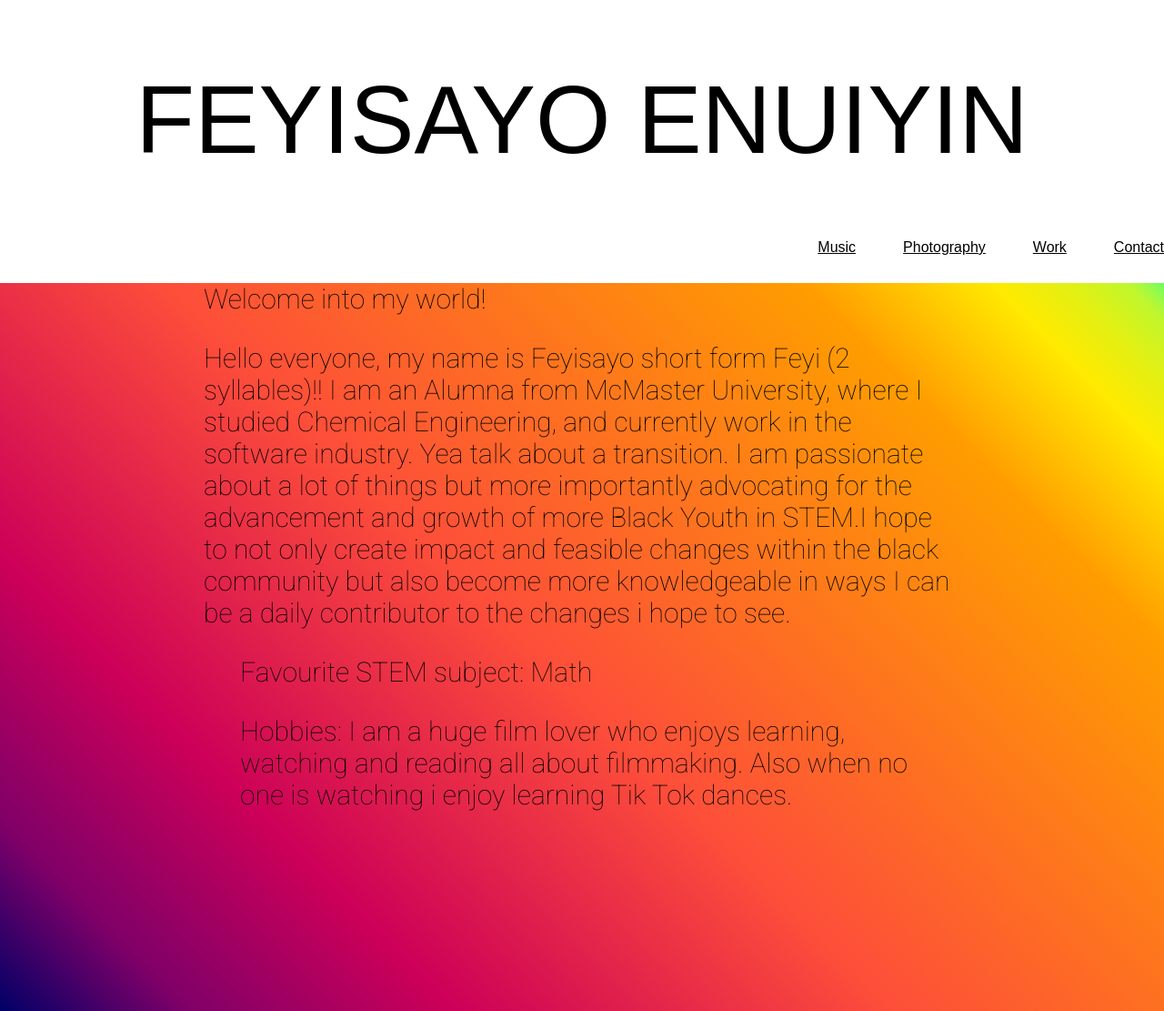
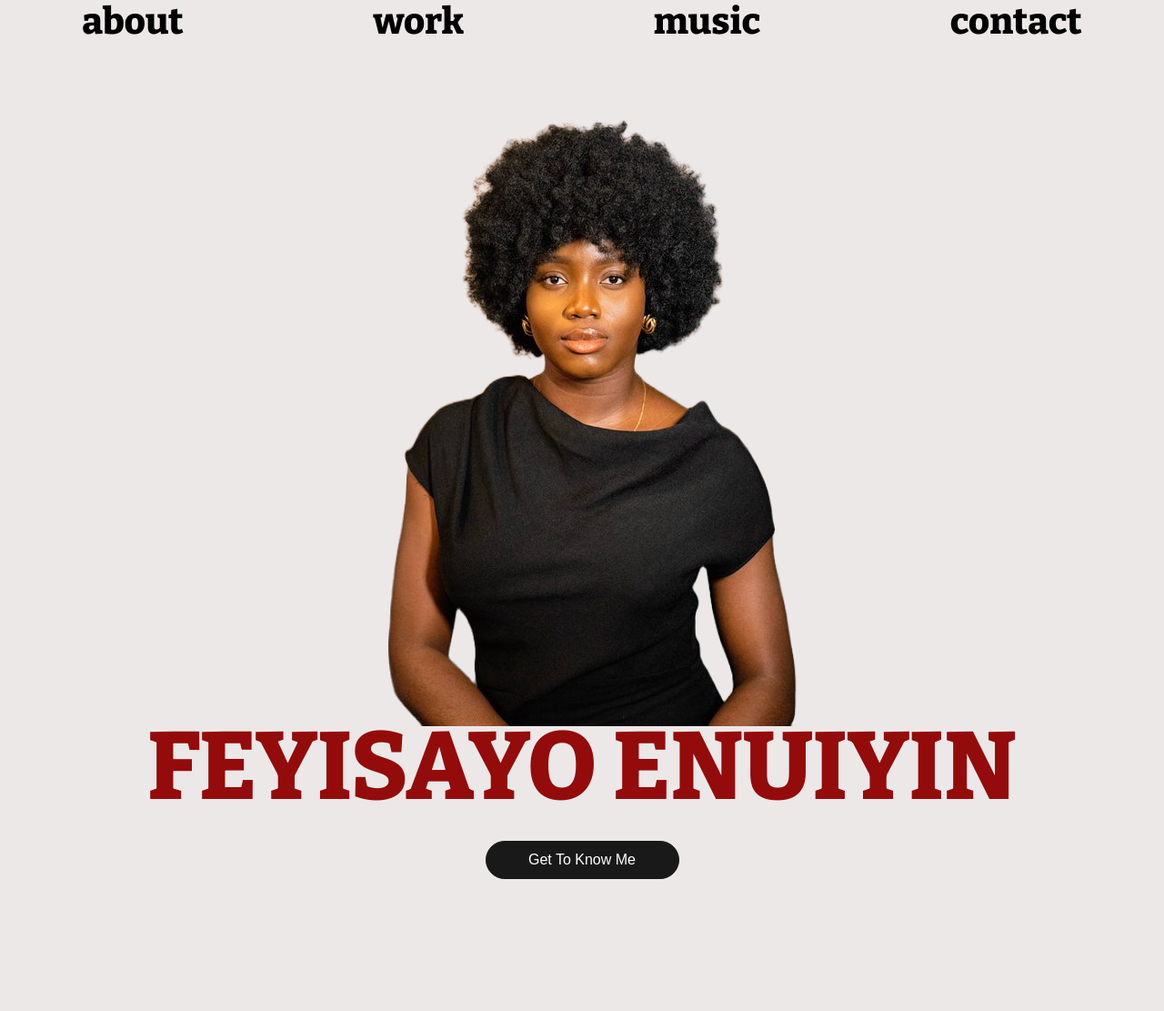
Before and after one commit to blckwhtnud/Feyisayo-Personal-Website, an Eleventy site: page index.html in a window 1280 px wide. Shown: the whole page at 91% size. After the commit the page ends 966 px from the top, so only its background shows below. Built offline with nearby package versions, Linux system fonts and the light colour scheme; Eleventy itself is replaced by a stand-in of ours; files that its build step writes are made by us from their sources.

Commit message:
landing page redeisgn

```diff
--- a/_includes/layout.html
+++ b/_includes/layout.html
@@ -4,7 +4,7 @@
 <head>
   <title>Feyisayo Enuiyin</title>
   <!-----what is this is this the title of the website or page-->
-  <link rel="stylesheet" href="/assets/style.css" </head>
+  <link rel="stylesheet" href="/assets/style.css"> </head>
 
 <body>
 
--- /dev/null
+++ b/assets/landingpage.css
@@ -0,0 +1,124 @@
+@import url("https://fonts.googleapis.com/css2?family=Bitter:wght@400;800&display=swap");
+body {
+  margin: 0;
+  height: 100%;
+  font-family: Bitter;
+}
+html {
+  background-color: #ece8e8;
+  min-height: 100vh;
+  width: 100vw;
+}
+.navigation {
+  display: flex;
+  display: flex;
+  align-content: flex-end;
+  justify-content: space-around;
+  flex-wrap: wrap;
+}
+.navigation a {
+  margin-right: 28px;
+  font-family: bitter;
+  font-weight: 800;
+  font-size: 40;
+  text-decoration: none;
+  color: black;
+}
+.navigation a:last-child {
+  margin-right: 0;
+}
+h1 {
+  font-size: 105px;
+
+  position: relative;
+  bottom: 18px;
+  color: #940b0b;
+  margin: 0;
+  text-transform: uppercase;
+}
+h2 {
+  font-size: 40;
+  font-weight: 400;
+  margin-bottom: 28;
+  height: 40px;
+}
+.aboutpage {
+  /* align-items: flex-start; */
+  /* background-clip: border-box; */
+  background-color: rgb(25, 25, 25);
+  background-image: none;
+  background-origin: padding-box;
+  background-position-x: 0%;
+  background-position-y: 0%;
+  background-repeat: repeat;
+  background-size: auto;
+  border-bottom-color: rgb(25, 25, 25);
+  border-bottom-left-radius: 1980px;
+  border-bottom-right-radius: 1980px;
+  border-bottom-style: solid;
+  border-bottom-width: 1px;
+  border-left-color: rgb(25, 25, 25);
+  border-left-style: solid;
+  border-left-width: 1px;
+  border-right-color: rgb(25, 25, 25);
+  border-right-style: solid;
+  border-right-width: 1px;
+  border-top-color: rgb(25, 25, 25);
+  border-top-left-radius: 1980px;
+  border-top-right-radius: 1980px;
+  border-top-style: solid;
+  border-top-width: 1px;
+  box-sizing: border-box;
+  color: rgb(255, 255, 255);
+  cursor: default;
+  display: inline-block;
+  fill: rgb(255, 255, 255);
+  font-feature-settings: normal;
+  font-kerning: auto;
+  font-optical-sizing: auto;
+  font-size: 16px;
+  font-stretch: 100%;
+  font-style: normal;
+  font-variant-alternates: normal;
+  font-variant-caps: normal;
+  font-variant-east-asian: normal;
+  font-variant-ligatures: normal;
+  font-variant-numeric: normal;
+  font-variation-settings: normal;
+  font-weight: 400;
+  height: 42px;
+  letter-spacing: normal;
+  line-height: 24px;
+  margin-bottom: 0px;
+  margin-left: 0px;
+  margin-right: 0px;
+  margin-top: 0px;
+  overflow-x: visible;
+  overflow-y: visible;
+  padding-bottom: 8px;
+  padding-left: 20px;
+  padding-right: 20px;
+  padding-top: 8px;
+  text-align: center;
+  text-decoration-color: rgb(255, 255, 255);
+  text-decoration-style: solid;
+  text-indent: 0px;
+  width: 213px;
+  word-spacing: 0px;
+  /* position: relative;
+  height: 100%; */
+}
+.aboutpage {
+  transition-duration: 0.1s;
+}
+.aboutpage:hover {
+  background-color: white;
+  color: black;
+}
+/* .gettoknowme {
+  position: absolute;
+  bottom: 0;
+} */
+.centredcontent {
+  text-align: center;
+}
--- a/index.html
+++ b/index.html
@@ -1,30 +1,26 @@
----
-layout: layout
----
+<link rel="stylesheet" href="/assets/landingpage.css" />
 
+<div class="overallwrapper">
+  <nav class="navigation">
+    <a class="navlink" href="/about">about</a>
+    <a class="navlink" href="/work">work</a>
+    <a class="navlink" href="/music"> music</a>
+    <a class="navlink" href="/contact"> contact</a>
+  </nav>
 
-<div class="bodytext">
-    <p>Welcome into my world!</p>
-    <p>
-        Hello everyone, my name is Feyisayo short form Feyi (2 syllables)!! I am an Alumna from McMaster
-        University,
-        where I
-        studied Chemical Engineering, and currently work in the software industry. Yea talk about a
-        transition.
-
-        I am passionate about a lot of things but more importantly advocating for the advancement and growth
-        of
-        more
-        Black Youth in STEM.I hope to not only create impact and feasible changes within the black community
-        but
-        also become more knowledgeable in ways I can be a daily contributor to the changes i hope to see.
-    </p>
-    <blockquote>
-        <p>Favourite STEM subject: Math</p>
-
-        <p>Hobbies: I am a huge film lover who enjoys learning, watching and reading all about filmmaking.
-            Also
-            when
-            no one is watching i enjoy learning Tik Tok dances.</p>
-    </blockquote>
+  <section class="centredcontent">
+    <img
+      src="/Images/websitelandingpageImage.png"
+      alt="Feyisayo Enuiyin Picture"
+    />
+    <h1>Feyisayo Enuiyin</h1>
+    <!-- <h2>
+        And we know that all things work together for good to them that love
+        God, to them who are the called according to his purpose. KJV- Romans
+        8:28
+      </h2> -->
+    <div class="gettoknowme">
+      <button class="aboutpage">Get To Know Me</button>
+    </div>
+  </section>
 </div>
```
Also changed, not shown: backup of index.html (+1 -1 lines), contact.md (+1 -1 lines), oldpage.html (added, +26 -0 lines), .eleventy.js, Images/websitelandingpageImage.png (added).
